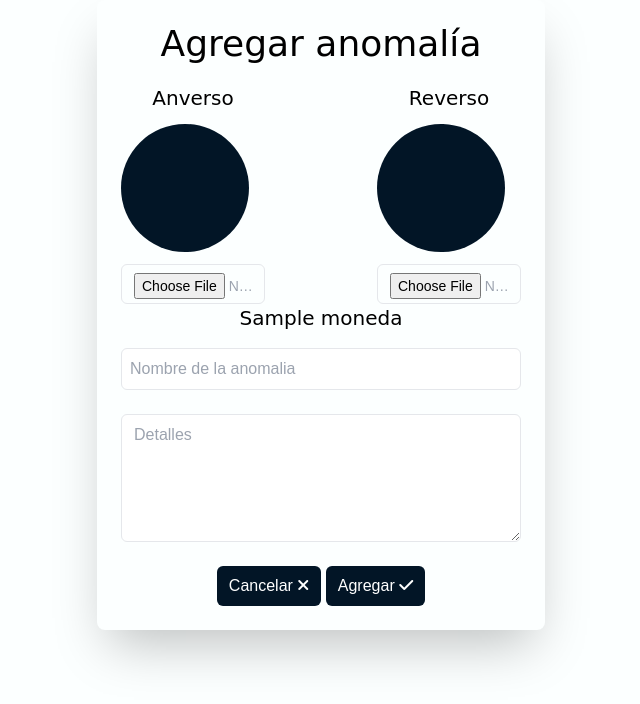
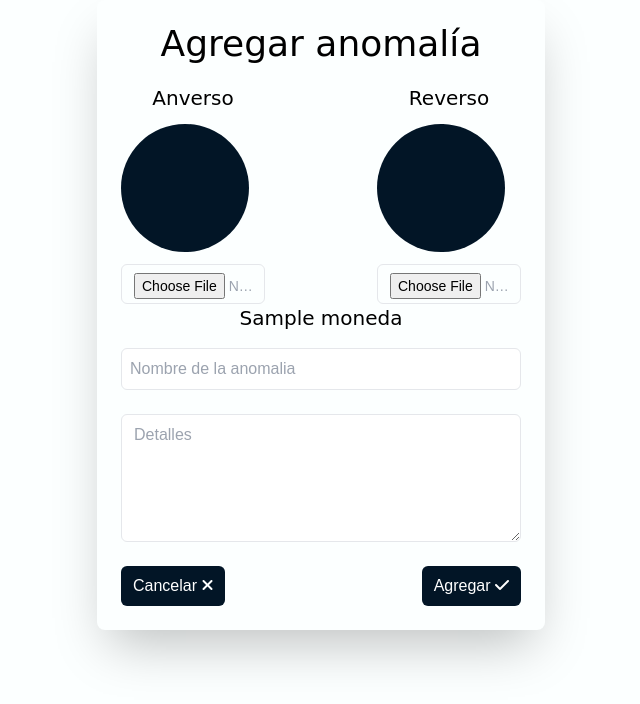
Before and after one commit to G2b444/NumisArg, a PHP site: page /agregar_anomalia.php?v=1 in a window 1280 px wide. Shown: the top 704 px of the page, without its empty margins (319-959 px from the left). Run offline with PHP 8.4, Linux system fonts and the light colour scheme; tables that the repository leaves empty or names only in its code hold one stand-in row (values such as "Sample post"); some libraries are stand-ins or nearby versions; some web fonts are replaced.

Commit message:
Refactor: Separación entre los botones cancelar y aceptar

```diff
--- a/views/admin-profile/agregar_anomalia.php
+++ b/views/admin-profile/agregar_anomalia.php
@@ -117,7 +117,7 @@
                 <h1 class="text-xl"><?php echo $data['nombre']?></h1>
                 <input name="nombre" type="text" class="mt-4 px-2 py-2 border rounded-md focus:outline-none focus:ring-2 focus:ring-blue-500" placeholder="Nombre de la anomalia">
                 <textarea name="detalle" class="mt-6 w-full h-32 px-3 py-2 border rounded-md focus:outline-none focus:ring-2 focus:ring-blue-500" placeholder="Detalles"></textarea>
-                <div class="text-center">
+                <div class="container mx-auto flex justify-between items-center">
                     <button onclick="redireccionar('vista_moneda.php');" type="button" class="mt-6 bg-dark-blue text-white px-3 py-2 rounded-md hover:bg-blue-900">Cancelar <i class="fa-solid fa-xmark"></i></button>
                     <button type="submit" name="agregar" class="mt-6 bg-dark-blue text-white px-3 py-2 rounded-md hover:bg-blue-900">Agregar <i class="fa-solid fa-check"></i></button>
                 </div>
```
